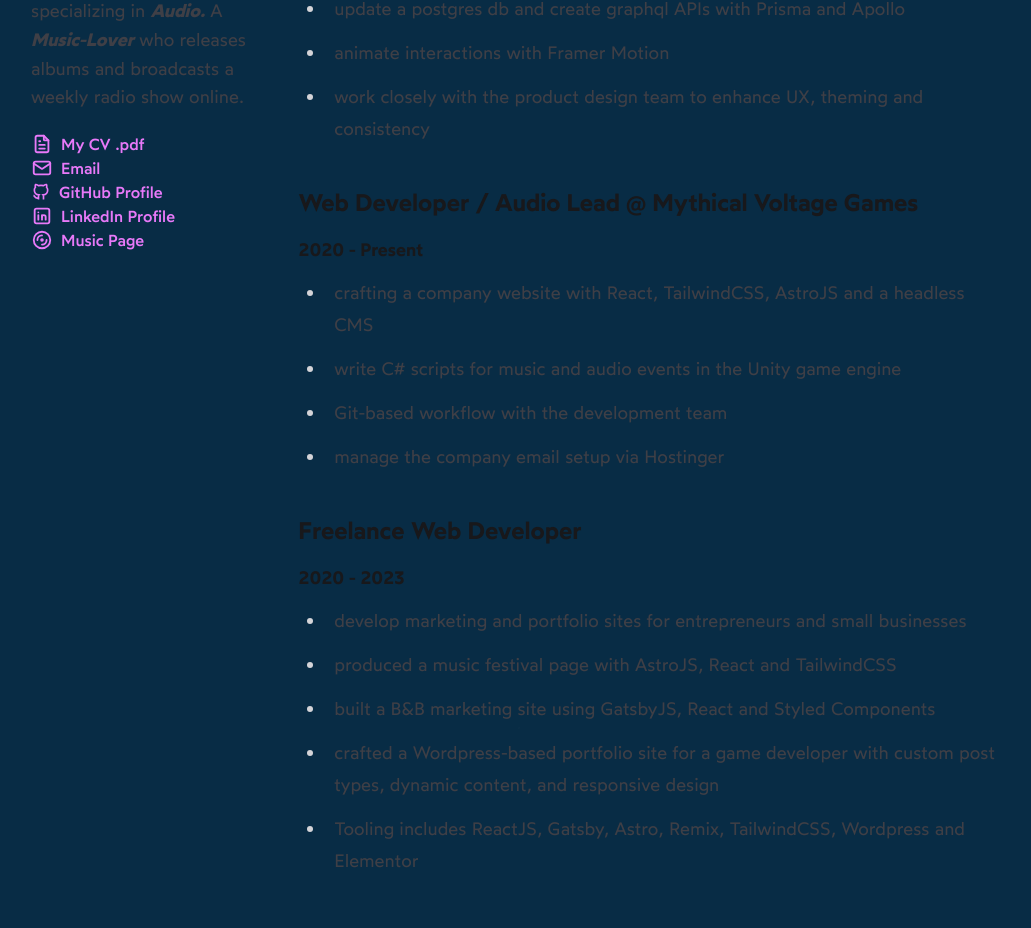
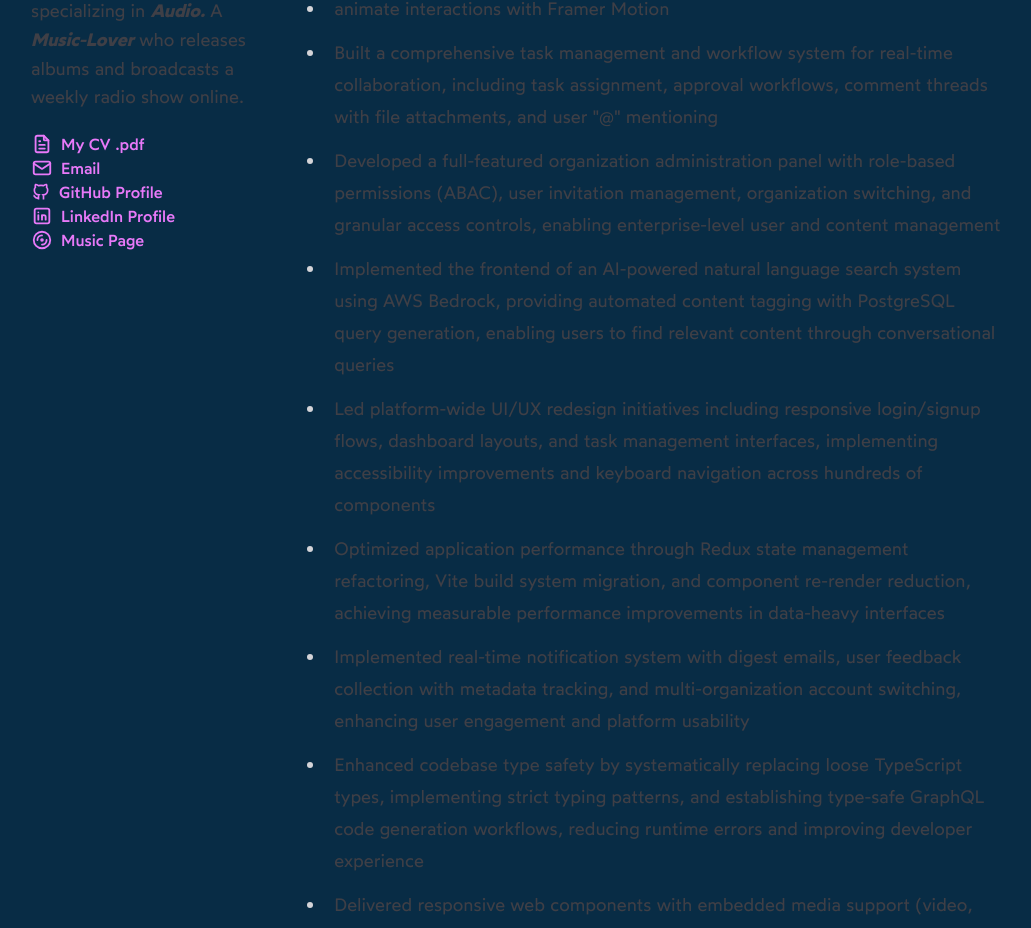
Before and after one commit to GVPproj/grahamvanpelt.dev, a Next.js app: page /cv in a window 1280 px wide. Shown: the part 472-1400 px from the top of the page, without its empty margins (121-1152 px from the left). Built offline with nearby package versions, Linux system fonts and the light colour scheme.

Commit message:
feat: detailed TB CV

```diff
--- a/src/app/cv/page.tsx
+++ b/src/app/cv/page.tsx
@@ -13,16 +13,57 @@ const Page = () => {
               and tv industries
             </li>
             <li>
-              create satisfying user interactions using React and ChakraUI
-            </li>
-            <li>
               update a postgres db and create graphql APIs with Prisma and
               Apollo
             </li>
             <li>animate interactions with Framer Motion</li>
             <li>
-              work closely with the product design team to enhance UX, theming
-              and consistency
+              Built a comprehensive task management and workflow system for
+              real-time collaboration, including task assignment, approval
+              workflows, comment threads with file attachments, and user
+              &quot;@&quot; mentioning
+            </li>
+            <li>
+              Developed a full-featured organization administration panel with
+              role-based permissions (ABAC), user invitation management,
+              organization switching, and granular access controls, enabling
+              enterprise-level user and content management
+            </li>
+            <li>
+              Implemented the frontend of an AI-powered natural language search
+              system using AWS Bedrock, providing automated content tagging with
+              PostgreSQL query generation, enabling users to find relevant
+              content through conversational queries
+            </li>
+            <li>
+              Led platform-wide UI/UX redesign initiatives including responsive
+              login/signup flows, dashboard layouts, and task management
+              interfaces, implementing accessibility improvements and keyboard
+              navigation across hundreds of components
+            </li>
+            <li>
+              Optimized application performance through Redux state management
+              refactoring, Vite build system migration, and component re-render
+              reduction, achieving measurable performance improvements in
+              data-heavy interfaces
+            </li>
+            <li>
+              Implemented real-time notification system with digest emails, user
+              feedback collection with metadata tracking, and multi-organization
+              account switching, enhancing user engagement and platform
+              usability
+            </li>
+            <li>
+              Enhanced codebase type safety by systematically replacing loose
+              TypeScript types, implementing strict typing patterns, and
+              establishing type-safe GraphQL code generation workflows, reducing
+              runtime errors and improving developer experience
+            </li>
+            <li>
+              Delivered responsive web components with embedded media support
+              (video, audio, PDF), searchable data interfaces, and collaborative
+              document editing, enabling seamless multimedia content creation
+              and sharing workflows
             </li>
           </ul>
         </>
```
